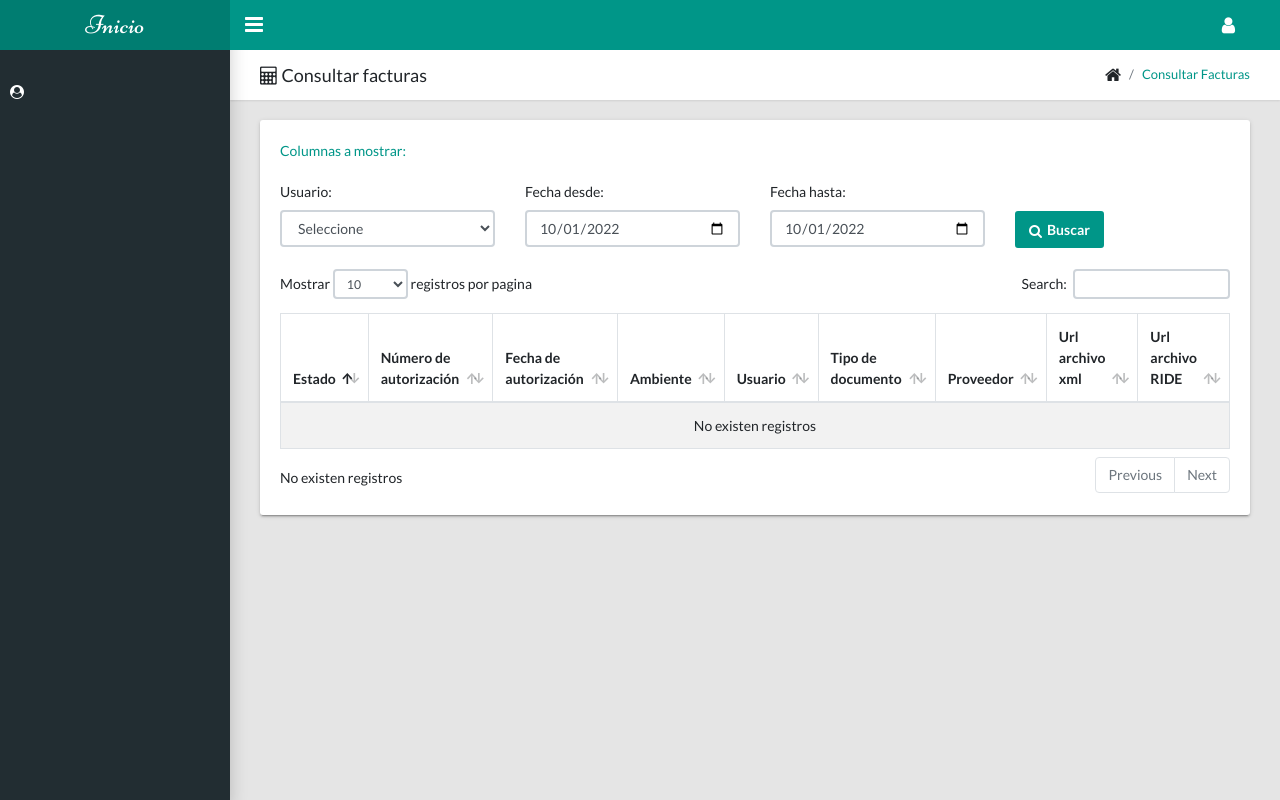
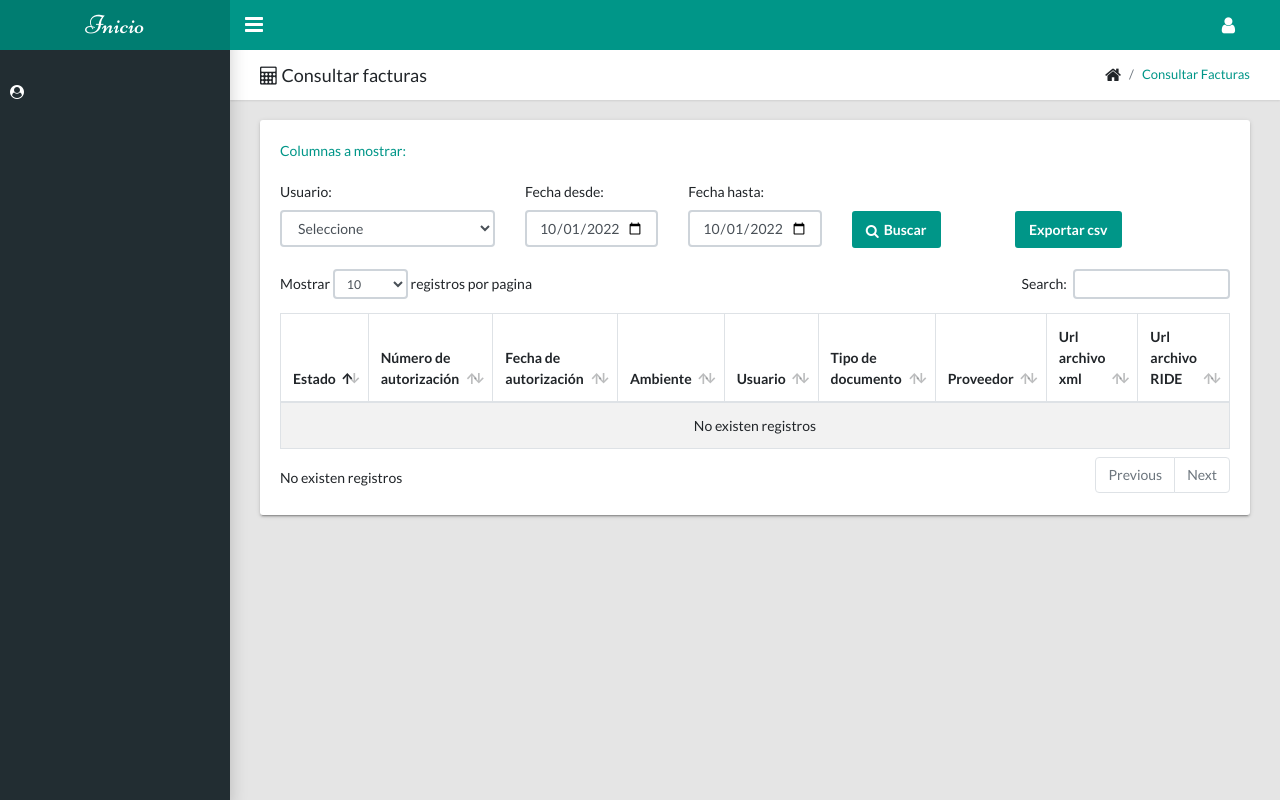
Before and after one commit to jorgerpm/php-gestionCompras, a PHP site: page /ServiciosWeb/archivoXml in a window 1280 px wide. Run offline with PHP 8.4, Linux system fonts and the light colour scheme; the visitor is signed in with stand-in values (Sample User, id 1); data that the repository does not hold is empty.

Commit message:
modificaciones exportar a csv la tabla de facturas

```diff
--- a/Assets/js/main.js
+++ b/Assets/js/main.js
@@ -168,3 +168,80 @@ $('.FormCambioClave').submit(function (e) {
         }
     });
 });
+
+
+function downloadCSV(csv, filename) {
+    var csvFile;
+    var downloadLink;
+
+    // CSV file
+    csvFile = new Blob([csv], {type: "text/csv"});
+
+    // Download link
+    downloadLink = document.createElement("a");
+
+    // File name
+    downloadLink.download = filename;
+
+    // Create a link to the file
+    downloadLink.href = window.URL.createObjectURL(csvFile);
+
+    // Hide download link
+    downloadLink.style.display = "none";
+
+    // Add the link to DOM
+    document.body.appendChild(downloadLink);
+
+    // Click download link
+    downloadLink.click();
+}
+
+function exportTableToCSV(filename) {
+    var csv = [];
+    var rows = document.querySelectorAll("table tr");
+
+    for (var i = 0; i < rows.length; i++) {
+        var row = [], cols = rows[i].querySelectorAll("td, th");
+
+        for (var j = 0; j < cols.length; j++)
+            row.push(cols[j].innerText);
+
+        csv.push(row.join(";"));
+    }
+
+    // Download CSV file
+    downloadCSV(csv.join("\n"), filename);
+}
+
+
+
+function exportTableToExcel(tableID, filename = ''){
+    var downloadLink;
+    var dataType = 'application/vnd.ms-excel';
+    var tableSelect = document.getElementById(tableID);
+    var tableHTML = tableSelect.outerHTML.replace(/ /g, '%20');
+
+    // Specify file name
+    filename = filename?filename+'.xls':'excel_data.xls';
+
+    // Create download link element
+    downloadLink = document.createElement("a");
+
+    document.body.appendChild(downloadLink);
+
+    if(navigator.msSaveOrOpenBlob){
+        var blob = new Blob(['ufeff', tableHTML], {
+            type: dataType
+        });
+        navigator.msSaveOrOpenBlob( blob, filename);
+    }else{
+        // Create a link to the file
+        downloadLink.href = 'data:' + dataType + ', ' + tableHTML;
+
+        // Setting the file name
+        downloadLink.download = filename;
+
+        //triggering the function
+        downloadLink.click();
+    }
+}
--- a/Controllers/cargarXmlControlador.php
+++ b/Controllers/cargarXmlControlador.php
@@ -9,6 +9,7 @@ class cargarXmlControlador extends cargarXmlModelo {
         $countfiles = count($_FILES['archivos']['name']); //Cuenta el total de archivos
         $upload_location = __DIR__ . 'Archivos_subidos/'; //cargar directorio
         $upload_location = str_replace("Controllers", "", $upload_location);
+//        $upload_location = constantesUtil::$ARCHIVOS_SUBIDOS;
         $count = 0;
 
         for ($i = 0; $i < $countfiles; $i++) {
@@ -32,7 +33,7 @@ class cargarXmlControlador extends cargarXmlModelo {
 
         $array = [
             'ubicacionArchivo' => constantesUtil::$ARCHIVOS_SUBIDOS . $archivo_xml,
-//    'ubicacionArchivo' => $upload_location . $archivo_xml,
+//            'ubicacionArchivo' => $upload_location . $archivo_xml,
             'nombreArchivoXml' => $archivo_xml,
             'nombreArchivoPdf' => isset($archivo_pdf) ? $archivo_pdf : null,
             'urlArchivo' => constantesUtil::$URL_ARCHIVOS,
--- a/Views/archivoXml.php
+++ b/Views/archivoXml.php
@@ -52,16 +52,19 @@
                                     }?>
                                 </select>
                             </div>
-                            <div class="col-md-3 col-12">
+                            <div class="col-md-2 col-12">
                                 <label for="dtFechaIni">Fecha desde:</label>
                                 <input id="dtFechaIni" name="dtFechaIni" class="form-control" type="date" value="<?php if(isset($_POST['dtFechaIni'])){echo $_POST['dtFechaIni'];}else{echo date("Y-m-d");} ?>">
                             </div>
-                            <div class="col-md-3 col-12">
+                            <div class="col-md-2 col-12">
                                 <label for="dtFechaFin">Fecha hasta:</label>
                                 <input id="dtFechaFin" name="dtFechaFin" class="form-control" type="date" value="<?php if(isset($_POST['dtFechaFin'])){echo $_POST['dtFechaFin'];}else{echo date("Y-m-d");} ?>">
                             </div>
-                            <div class="col-md-3 col-12" style="padding-top: 30px">
+                            <div class="col-md-2 col-12" style="padding-top: 30px">
                                 <button class="btn btn-primary" id="btnSearch" name="btnSearch" type="submit" ><i class="fa fa-search"></i><span id="btnText">Buscar</span></button>
+                            </div>
+                            <div class="col-md-2 col-12" style="padding-top: 30px">
+                                <button class="btn btn-primary" onclick="exportTableToCSV('facturas-data')">Exportar csv</button>
                             </div>
                         </div>
                         <div class="RespuestaAjax"></div>
@@ -118,10 +121,10 @@
                                     <!--td><php echo $listaArchivoXml->ubicacionArchivo ?></td-->
                                     <td><?php echo $listaArchivoXml->tipoDocumento ?></td>
                                     <td><?php echo $listaArchivoXml->idProveedor ?></td>
-                                    <td><a href="<?php echo $listaArchivoXml->urlArchivo . "/" . $listaArchivoXml->nombreArchivoXml ?>"><?php echo $listaArchivoXml->urlArchivo . "/" . $listaArchivoXml->nombreArchivoXml ?></a></td>
+                                    <td><a target="_blank" href="<?php echo $listaArchivoXml->urlArchivo . "/" . $listaArchivoXml->nombreArchivoXml ?>"><?php echo $listaArchivoXml->urlArchivo . "/" . $listaArchivoXml->nombreArchivoXml ?></a></td>
                                     <td>
                                         <?php if($listaArchivoXml->nombreArchivoPdf != null){?>
-                                            <a href="<?php echo $listaArchivoXml->urlArchivo . "/" . $listaArchivoXml->nombreArchivoPdf ?>"><?php echo $listaArchivoXml->urlArchivo . "/" . $listaArchivoXml->nombreArchivoPdf ?></a>
+                                            <a target="_blank" href="<?php echo $listaArchivoXml->urlArchivo . "/" . $listaArchivoXml->nombreArchivoPdf ?>"><?php echo $listaArchivoXml->urlArchivo . "/" . $listaArchivoXml->nombreArchivoPdf ?></a>
                                         <?php }?>
                                     </td>
 
@@ -167,17 +170,4 @@
         // Toggle the visibility
         column.visible(!column.visible());
     });
-
-    n =  new Date();
-//Año
-    y = n.getFullYear();
-    //Mes
-    m = n.getMonth() + 1;
-    //Día
-    d = n.getDate();
-    var dtFechaFin = document.querySelector('#dtFechaFin');
-//    alert(d + "/" + m + "/" + y);
-//    if(dtFechaFin.value === '')
-//        dtFechaFin.value = d + "/" + m + "/" + y;
-
 </script>
```
